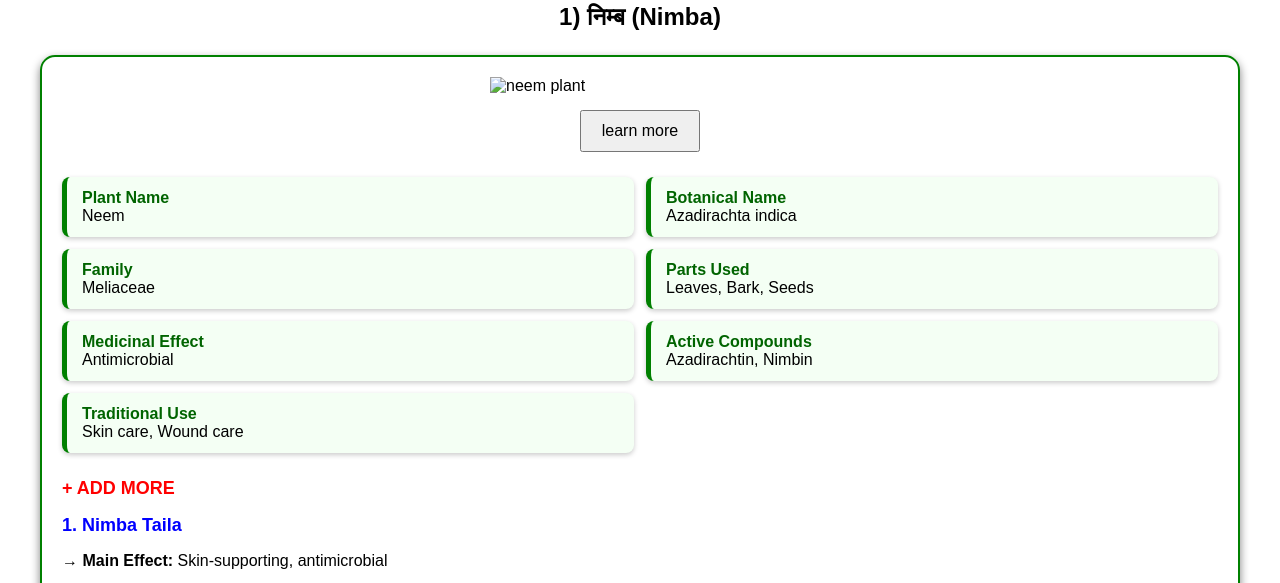
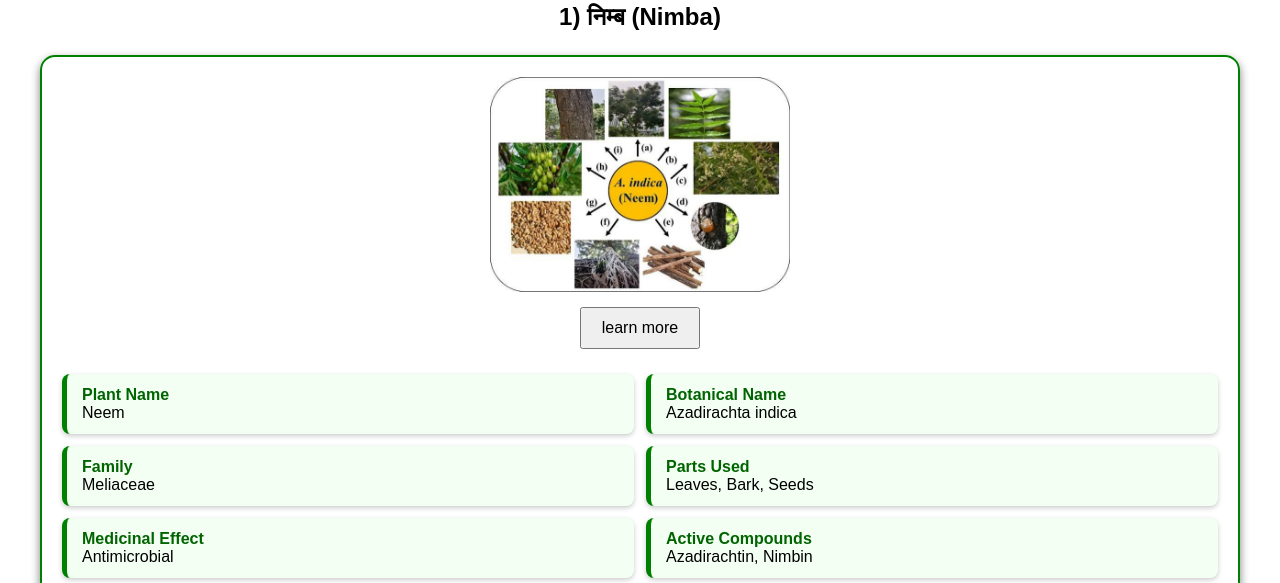
Before and after one commit to Krishna692006/herbal-plant-explorer, a plain HTML site: page index.html in a window 1280 px wide. Shown: the part 209-792 px from the top of the page. Drawn offline with Linux system fonts and the light colour scheme.

Commit message:
Update index.html

```diff
--- a/index.html
+++ b/index.html
@@ -243,7 +243,7 @@
     </h2>
     <h3> 1) निम्ब (Nimba)</h3>
     <div class="plant-card">
-    <img src="images/neem.jpg" alt="neem plant">
+    <img src="neem.jpg" alt="neem plant">
     <button onclick="showInfo()">learn more</button>
     <p id="extra-info"></p>
     <div class="plant-data">
```
